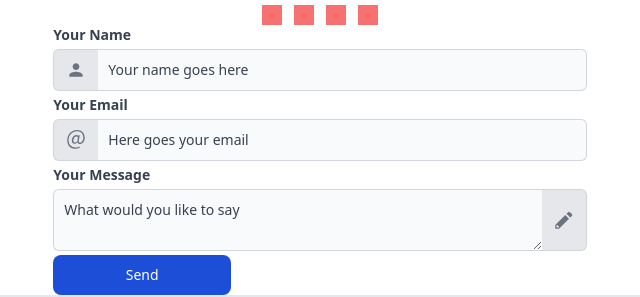
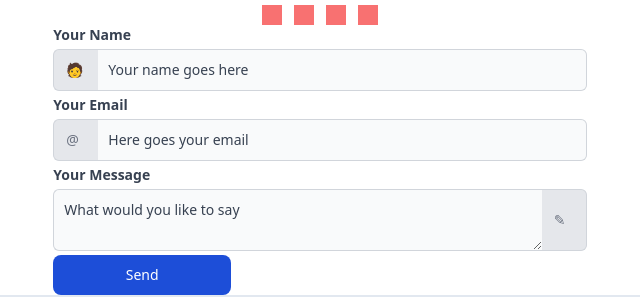
Before and after one commit to nicolas-deyros/personal-portfolio, an Astro site: page / in a window 1280 px wide. Shown: the part 688-985 px from the top of the page, 320-960 px from the left. Built offline with nearby package versions, Linux system fonts and the light colour scheme; Astro itself is replaced by a stand-in of ours; some packages are replaced by stand-ins of ours; some icons are missing.

Commit message:
remove react icon

```diff
--- a/src/components/Form/ContactUs.jsx
+++ b/src/components/Form/ContactUs.jsx
@@ -2,8 +2,6 @@ import { useRef } from 'react'
 import { useFormik } from 'formik'
 import emailjs, { send } from '@emailjs/browser'
 import { BasicSchema } from '../../schemas/index.jsx'
-import { GoMention, GoPencil } from 'react-icons/go'
-import { MdPerson } from 'react-icons/md'
 
 const ContactUs = () => {
 	const from = useRef()
@@ -59,13 +57,14 @@ const ContactUs = () => {
 								? 'inline-flex items-center px-3 text-sm text-red-900 bg-red-200 border border-r-0 border-red-300 rounded-l-md '
 								: 'inline-flex items-center px-3 text-sm text-gray-900 bg-gray-200 border border-r-0 border-gray-300 rounded-l-md dark:bg-gray-600 dark:text-gray-400 dark:border-gray-600'
 						}>
-						<MdPerson
+						<span
 							className={
 								formik.errors.email && formik.touched.email
 									? 'w-5 h-5 text-red-500'
 									: 'w-5 h-5 text-gray-500'
-							}
-						/>
+							}>
+							🧑
+						</span>
 					</span>
 					<input
 						id="name"
@@ -99,13 +98,14 @@ const ContactUs = () => {
 								? 'inline-flex items-center px-3 text-sm text-red-900 bg-red-200 border border-r-0 border-red-300 rounded-l-md '
 								: 'inline-flex items-center px-3 text-sm text-gray-900 bg-gray-200 border border-r-0 border-gray-300 rounded-l-md dark:bg-gray-600 dark:text-gray-400 dark:border-gray-600'
 						}>
-						<GoMention
+						<span
 							className={
 								formik.errors.email && formik.touched.email
 									? 'w-5 h-5 text-red-500'
 									: 'w-5 h-5 text-gray-500'
-							}
-						/>
+							}>
+							@
+						</span>
 					</span>
 					<input
 						id="email"
@@ -151,13 +151,14 @@ const ContactUs = () => {
 								? 'inline-flex items-center px-3 text-sm text-red-900 bg-red-200 border border-l-0 border-red-300 rounded-r-md '
 								: 'inline-flex items-center px-3 text-sm text-gray-900 bg-gray-200 border border-l-0 border-gray-300 rounded-r-md dark:bg-gray-600 dark:text-gray-400 dark:border-gray-600'
 						}>
-						<GoPencil
+						<span
 							className={
 								formik.errors.email && formik.touched.email
 									? 'w-5 h-5 text-red-500'
 									: 'w-5 h-5 text-gray-500'
-							}
-						/>
+							}>
+							&#x270E;
+						</span>
 					</span>
 				</div>
 				{formik.errors.msg && formik.touched.msg && (
```
